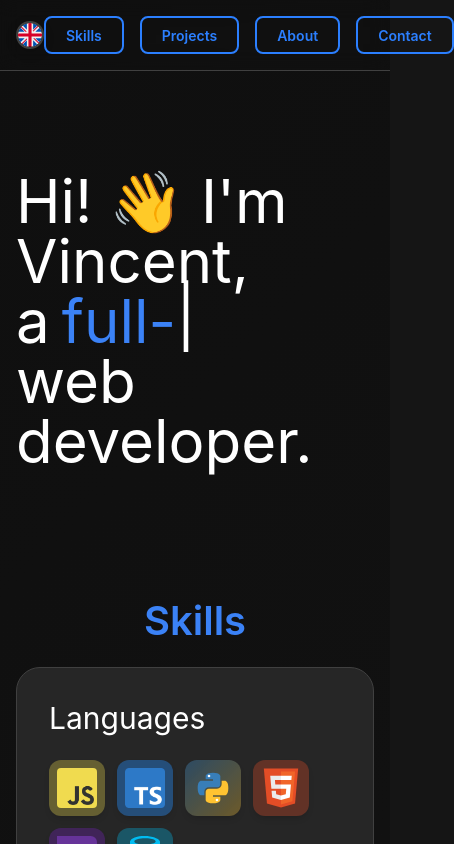
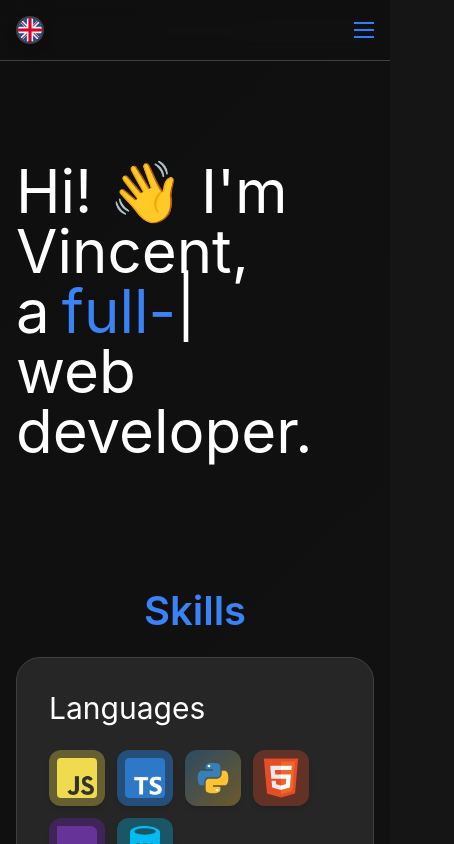
Before and after one commit to VincentLucht/personal-website, a React (Vite) app: page / in a window 390 px wide. Shown: the top 844 px of the page, 454 px wide, since content can reach past the window. Built offline with nearby package versions, Linux system fonts and the light colour scheme; a web font is replaced by a local one.

Commit message:
Add language toggle and replace navigation with hamburger menu

```diff
--- a/src/code/Header/Header.tsx
+++ b/src/code/Header/Header.tsx
@@ -1,47 +1,110 @@
 import '@/code/Header/header.css';
+import useGetScreenSize from '@/code/hooks/useGetScreenSize';
 import { useTranslation } from 'react-i18next';
+import { useState } from 'react';
 import LanguageToggle from '@/code/Header/LanguageToggle';
 
 export default function Header() {
   const { t } = useTranslation('header');
+  const { width } = useGetScreenSize();
+  const [isMenuOpen, setIsMenuOpen] = useState(false);
 
   const scrollToSection = (sectionId: string) => {
     const element = document.getElementById(sectionId);
     if (element) {
       const elementPosition = element.offsetTop;
       const offsetPosition = elementPosition - 80;
-
       window.scrollTo({
         top: offsetPosition,
         behavior: 'smooth',
       });
     }
+    if (width <= 700) {
+      setIsMenuOpen(false);
+    }
+  };
+
+  const toggleMenu = () => {
+    setIsMenuOpen(!isMenuOpen);
+  };
+
+  const getHamburgerTooltipClasses = () => {
+    const baseClasses =
+      'pointer-events-none absolute z-10 whitespace-nowrap rounded bg-gray-700 px-2 py-1 text-sm text-white opacity-0 transition-opacity duration-200 group-hover:opacity-100';
+    return `${baseClasses} right-full top-1/2 mr-3 -translate-y-1/2 transform`;
+  };
+
+  const getHamburgerTriangleClasses = () => {
+    const baseClasses = 'absolute h-2 w-2 rotate-45 bg-gray-700';
+    return `${baseClasses} -right-1 top-1/2 -translate-y-1/2 transform`;
   };
 
   return (
     <header>
-      {/* <a target="_blank" href="https://github.com/VincentLucht" rel="noreferrer">
-        <img src="omega.png" alt="Omega symbol" className="h-[40px]" />
-      </a> */}
       <LanguageToggle />
-
+      {width > 700 ? (
+        // Desktop menu
         <div>
           <button className="header-btn" onClick={() => scrollToSection('skills')}>
             Skills
           </button>
-
           <button className="header-btn" onClick={() => scrollToSection('projects')}>
             {t('projects')}
           </button>
-
           <button className="header-btn" onClick={() => scrollToSection('about')}>
             {t('about')}
           </button>
-
           <button className="header-btn" onClick={() => scrollToSection('contact')}>
             {t('contact')}
           </button>
         </div>
+      ) : (
+        // Mobile hamburger menu
+        <div className="mobile-menu-container">
+          <div className="group relative">
+            <button
+              className="hamburger-btn"
+              onClick={toggleMenu}
+              aria-label={isMenuOpen ? 'Close navigation menu' : 'Open navigation menu'}
+            >
+              <span className={`hamburger-line ${isMenuOpen ? 'open' : ''}`}></span>
+              <span className={`hamburger-line ${isMenuOpen ? 'open' : ''}`}></span>
+              <span className={`hamburger-line ${isMenuOpen ? 'open' : ''}`}></span>
+            </button>
+            {/* Hamburger Tooltip */}
+            <div className={getHamburgerTooltipClasses()}>
+              {isMenuOpen ? 'Close navigation menu' : 'Open navigation menu'}
+              <div className={getHamburgerTriangleClasses()}></div>
+            </div>
+          </div>
+          <div className={`mobile-menu ${isMenuOpen ? 'open' : ''}`}>
+            <button
+              className="mobile-menu-btn"
+              onClick={() => scrollToSection('skills')}
+            >
+              Skills
+            </button>
+            <button
+              className="mobile-menu-btn"
+              onClick={() => scrollToSection('projects')}
+            >
+              {t('projects')}
+            </button>
+            <button
+              className="mobile-menu-btn"
+              onClick={() => scrollToSection('about')}
+            >
+              {t('about')}
+            </button>
+            <button
+              className="mobile-menu-btn"
+              onClick={() => scrollToSection('contact')}
+            >
+              {t('contact')}
+            </button>
+          </div>
+        </div>
+      )}
     </header>
   );
 }
--- a/src/code/Header/LanguageToggle.tsx
+++ b/src/code/Header/LanguageToggle.tsx
@@ -11,7 +11,23 @@ export default function LanguageToggle() {
     void i18n.changeLanguage(newLanguage);
   };
 
+  const getTooltipClasses = () => {
+    const baseClasses =
+      'pointer-events-none absolute z-10 whitespace-nowrap rounded bg-gray-700 px-2 py-1 text-sm text-white opacity-0 transition-opacity duration-200 group-hover:opacity-100';
+    return `${baseClasses} left-full top-1/2 ml-3 -translate-y-1/2 transform`;
+  };
+
+  const getTriangleClasses = () => {
+    const baseClasses = 'absolute h-2 w-2 rotate-45 bg-gray-700';
+    return `${baseClasses} -left-1 top-1/2 -translate-y-1/2 transform`;
+  };
+
+  const tooltipText = isGerman
+    ? 'Change language to English'
+    : 'Change language to German';
+
   return (
+    <div className="group relative">
       <button
         onClick={toggleLanguage}
         aria-label={`Switch to ${isGerman ? 'English' : 'German'}`}
@@ -22,12 +38,18 @@ export default function LanguageToggle() {
             <div className="flag-item">
               <img src="/uk.svg" alt="English" className="h-7" />
             </div>
-
             <div className="flag-item">
               <img src="/deutschland.svg" alt="German" className="scale-[200%]" />
             </div>
           </div>
         </div>
       </button>
+
+      {/* Tooltip */}
+      <div className={getTooltipClasses()}>
+        {tooltipText}
+        <div className={getTriangleClasses()}></div>
+      </div>
+    </div>
   );
 }
--- a/src/code/Header/header.css
+++ b/src/code/Header/header.css
@@ -1,5 +1,7 @@
 header {
-  display: flex; align-items: center; justify-content: space-between;
+  display: flex;
+  align-items: center;
+  justify-content: space-between;
   padding: 16px 16px 16px 16px;
   position: sticky;
   top: 0;
@@ -7,9 +9,10 @@ header {
   backdrop-filter: blur(10px);
   border-bottom: 1px solid var(--border-color);
   margin-bottom: 40px;
-  margin-top: -16px; margin-left: -16px; margin-right: -16px;
+  margin-top: -16px;
+  margin-left: -16px;
+  margin-right: -16px;
 }
-
 
 header > div {
   display: flex;
@@ -17,7 +20,9 @@ header > div {
 }
 
 .header-btn {
-  display: flex; align-items: center; justify-content: center;
+  display: flex;
+  align-items: center;
+  justify-content: center;
   height: 38px;
   background: transparent;
   border: 2px solid var(--primary-blue);
@@ -40,3 +45,138 @@ header > div {
   background: var(--primary-blue-dark);
   border-color: var(--primary-blue-dark);
 }
+
+header {
+  display: flex;
+  align-items: center;
+  justify-content: space-between;
+  padding: 16px 16px 16px 16px;
+  position: sticky;
+  top: 0;
+  z-index: 100;
+  backdrop-filter: blur(10px);
+  border-bottom: 1px solid var(--border-color);
+  margin-bottom: 40px;
+  margin-top: -16px;
+  margin-left: -16px;
+  margin-right: -16px;
+}
+
+header > div {
+  display: flex;
+  gap: 16px;
+}
+
+.header-btn {
+  display: flex;
+  align-items: center;
+  justify-content: center;
+  height: 38px;
+  background: transparent;
+  border: 2px solid var(--primary-blue);
+  color: var(--primary-blue);
+  padding: 10px 20px;
+  border-radius: 8px;
+  cursor: pointer;
+  font-weight: 600;
+  transition: all 0.3s ease;
+  font-family: inherit;
+  font-size: 14px;
+}
+
+.header-btn:hover {
+  background: var(--primary-blue);
+  color: white;
+}
+
+.header-btn:active {
+  background: var(--primary-blue-dark);
+  border-color: var(--primary-blue-dark);
+}
+
+/* Hamburger menu */
+.mobile-menu-container {
+  position: relative;
+}
+
+.hamburger-btn {
+  display: flex;
+  flex-direction: column;
+  justify-content: space-around;
+  width: 20px;
+  height: 20px;
+  background: transparent;
+  border: none;
+  cursor: pointer;
+  padding: 0;
+  z-index: 101;
+}
+
+.hamburger-line {
+  width: 20px;
+  height: 2px;
+  background: var(--primary-blue);
+  transition: all 0.3s ease;
+  transform-origin: 1px;
+}
+
+.hamburger-line.open:nth-child(1) {
+  transform: rotate(45deg);
+}
+
+.hamburger-line.open:nth-child(2) {
+  opacity: 0;
+}
+
+.hamburger-line.open:nth-child(3) {
+  transform: rotate(-45deg);
+}
+
+.mobile-menu {
+  position: absolute;
+  top: 100%;
+  right: 0;
+  background: var(--bg-card);
+  border: 1px solid var(--border-color);
+  border-radius: 8px;
+  box-shadow: 0 4px 6px rgba(0, 0, 0, 0.3);
+  padding: 8px;
+  min-width: 150px;
+  transform: translateY(-10px);
+  opacity: 0;
+  visibility: hidden;
+  transition: all 0.3s ease;
+  z-index: 100;
+  margin-top: 10px
+}
+
+.mobile-menu.open {
+  transform: translateY(0);
+  opacity: 1;
+  visibility: visible;
+}
+
+.mobile-menu-btn {
+  display: block;
+  width: 100%;
+  text-align: left;
+  background: transparent;
+  border: none;
+  padding: 12px 16px;
+  cursor: pointer;
+  font-family: inherit;
+  font-size: 14px;
+  font-weight: 600;
+  color: var(--primary-blue);
+  transition: all 0.3s ease;
+  border-radius: 4px;
+}
+
+.mobile-menu-btn:hover {
+  background: var(--primary-blue);
+  color: var(--text-primary);
+}
+
+.mobile-menu-btn:active {
+  background: var(--primary-blue-dark);
+}
```
Lines whose indentation alone changed are shown as unchanged.
